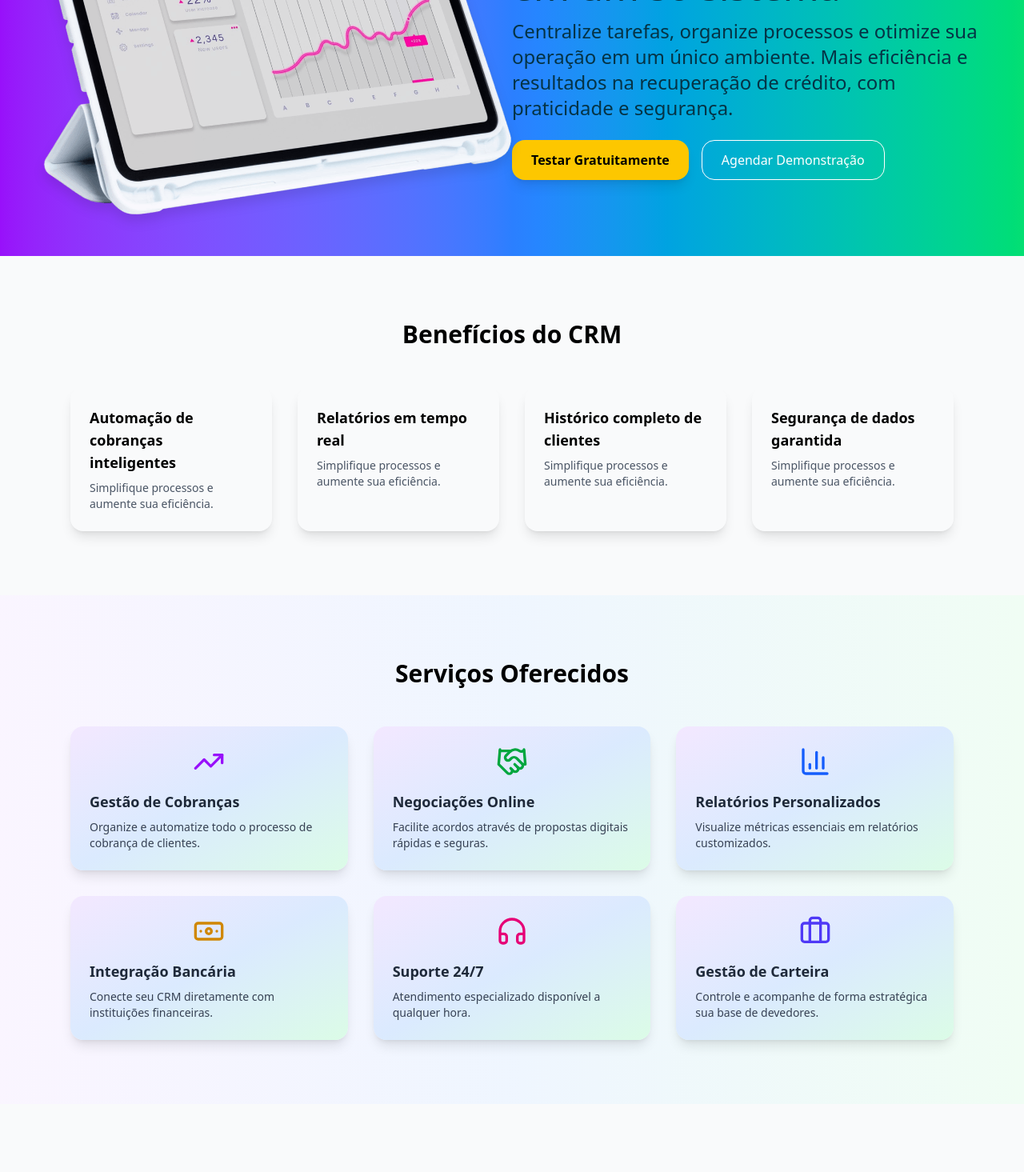
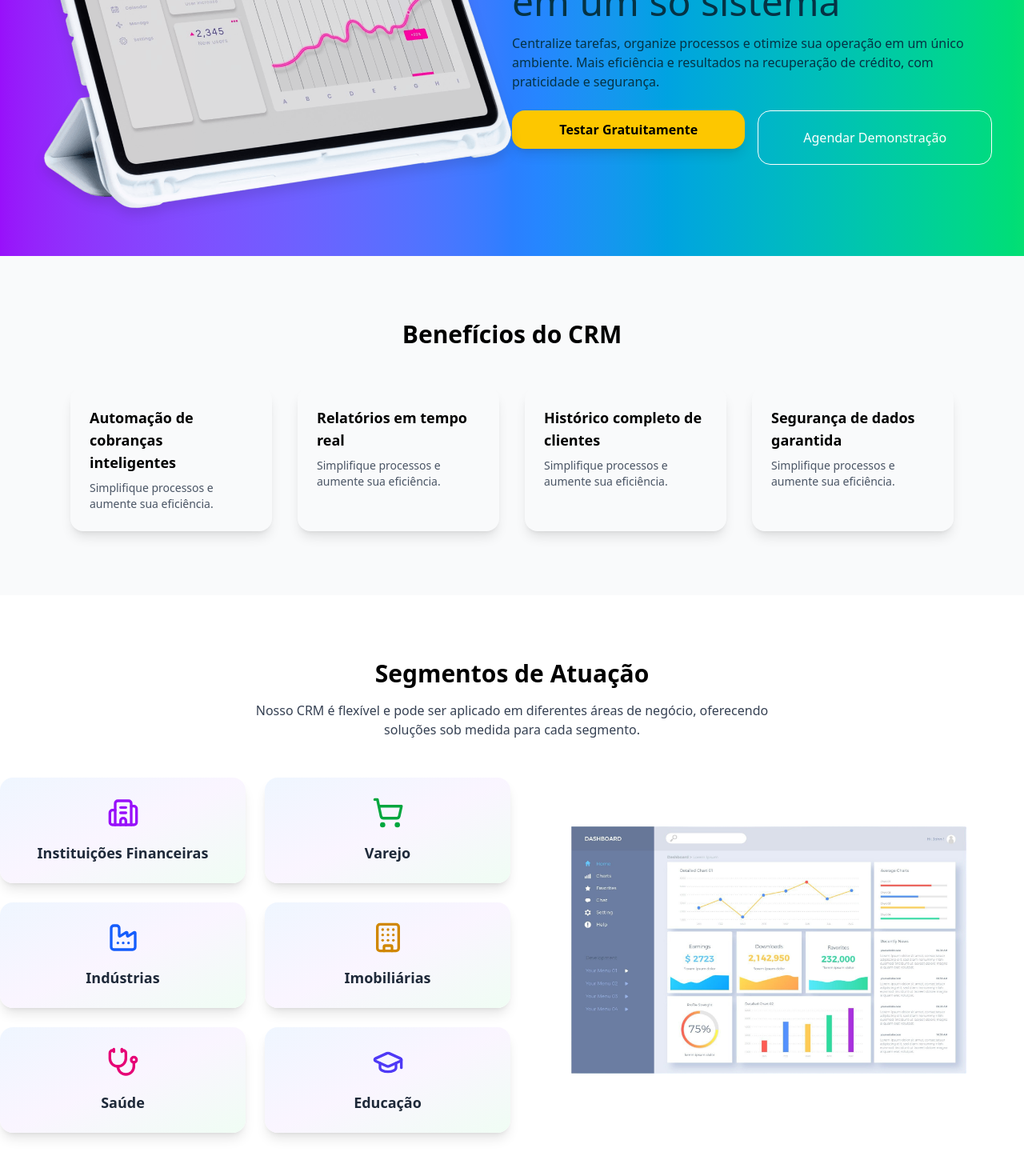
Before and after one commit to andersencypriano/Site-Cobrasis, a Next.js app: page / in a window 1280 px wide. Shown: the part 480-1945 px from the top of the page at 80% size. Built offline with nearby package versions, Linux system fonts and the light colour scheme.

Commit message:
feat: add and style mobile

```diff
--- a/src/app/page.tsx
+++ b/src/app/page.tsx
@@ -1,6 +1,7 @@
 'use client'
 import MainBanner from "@/components/layout/MainBanner";
-import { Banknote, BarChart3, Briefcase, ChevronDown, Handshake, Headphones, TrendingUp } from "lucide-react";
+import { Banknote, BarChart3, Briefcase, Building, Building2, ChevronDown, Factory, GraduationCap, Handshake, Headphones, ShoppingCart, Stethoscope, TrendingUp } from "lucide-react";
+import Image from "next/image";
 import { useState } from "react";
 
 export default function Home() {
@@ -49,6 +50,41 @@ export default function Home() {
               </p>
             </div>
           ))}
+        </div>
+      </section>
+
+      {/* Segmentos */}
+      <section id="segmentos" className="py-20 bg-white">
+        <div className="px-3 md:px-0 container mx-auto text-center mb-12">
+          <h2 className="text-3xl font-bold text-black">Segmentos de Atuação</h2>
+          <p className="text-gray-700 mt-4 max-w-2xl mx-auto">Nosso CRM é flexível e pode ser aplicado em diferentes áreas de negócio, oferecendo soluções sob medida para cada segmento.</p>
+        </div>
+        <div className="px-3 md:px-0 container mx-auto grid md:grid-cols-2 gap-1 items-center">
+          {/* Segmentos */}
+          <div className="grid grid-cols-2 gap-6">
+            {[
+              { icon: <Building2 className="w-10 h-10 text-purple-600" />, title: "Instituições Financeiras" },
+              { icon: <ShoppingCart className="w-10 h-10 text-green-600" />, title: "Varejo" },
+              { icon: <Factory className="w-10 h-10 text-blue-600" />, title: "Indústrias" },
+              { icon: <Building className="w-10 h-10 text-yellow-600" />, title: "Imobiliárias" },
+              { icon: <Stethoscope className="w-10 h-10 text-pink-600" />, title: "Saúde" },
+              { icon: <GraduationCap className="w-10 h-10 text-indigo-600" />, title: "Educação" },
+            ].map((seg, i) => (
+              <div key={i} className="p-6 rounded-2xl shadow-lg bg-gradient-to-br from-blue-50 via-purple-50 to-green-50 hover:scale-105 transition">
+                <div className="mb-4 flex justify-center">{seg.icon}</div>
+                <h3 className="font-semibold text-lg text-center text-gray-800">{seg.title}</h3>
+              </div>
+            ))}
+          </div>
+          {/* Ilustração */}
+          <div className="flex justify-center">
+            <Image
+              src="/assets/images/dashboard-user-panel-template.png"
+              width={600}
+              height={449}
+              alt="Picture of the author"
+            />
+          </div>
         </div>
       </section>
 
@@ -136,7 +172,7 @@ export default function Home() {
 
       {/* Contato */}
       <section id="contato" className="py-20">
-        <div className="max-w-4xl mx-auto text-center mb-12">
+        <div className="px-3 md:px-0 max-w-4xl mx-auto text-center mb-12">
           <h2 className="text-3xl font-bold">Entre em Contato</h2>
           <p className="text-gray-700 mt-4">Preencha o formulário abaixo e nossa equipe retornará em breve.</p>
         </div>
--- a/src/components/layout/MainBanner.tsx
+++ b/src/components/layout/MainBanner.tsx
@@ -3,8 +3,8 @@ import Image from "next/image";
 export default function MainBanner() {
   return (
     <div className="relative min-h-screen flex items-center justify-center bg-gradient-to-r from-purple-600 via-blue-500 to-green-400 text-white p-10 pt-32">
-      <div className="container mx-auto pt-[10rem] md:flex md:items-center md:justify-between">
-        <div className="w-1/2 drop-shadow-xl">
+      <div className="container mx-auto md:flex md:pt-[10rem] md:items-center md:justify-between md:flex-row">
+        <div className="none mb-4 md:w-1/2 drop-shadow-xl md:block">
           <Image
             src="/assets/images/digital-tablet-screen-smart-tech.png"
             width={600}
@@ -12,20 +12,20 @@ export default function MainBanner() {
             alt="Picture of the author"
           />
         </div>
-        <div className="w-1/2">
-          <h1 className="md:text-5xl bold text-cyan-950 mb-4">
+        <div className="md:w-1/2">
+          <h1 className="text-2xl md:text-5xl bold text-cyan-950 mb-4">
             A solução completa para gestão de inadimplência em um só sistema
           </h1>
-          <p className="text-2xl text-cyan-950 mb-6">
+          <p className="text-[1rem] mb:text-2xl text-cyan-950 mb-6">
             Centralize tarefas, organize processos e otimize sua operação em um
             único ambiente. Mais eficiência e resultados na recuperação de
             crédito, com praticidade e segurança.
           </p>
-          <div className="flex gap-4">
-            <button className="px-6 py-3 bg-yellow-400 text-black font-semibold rounded-2xl shadow-lg hover:bg-yellow-300 transition cursor-pointer">
+          <div className="md:flex gap-4">
+            <button className="mb-5 w-full px-6 py-3 bg-yellow-400 text-black font-semibold rounded-2xl shadow-lg hover:bg-yellow-300 transition cursor-pointer">
               Testar Gratuitamente
             </button>
-            <button className="px-6 py-3 border border-white rounded-2xl ont-semibold hover:bg-white hover:text-black transition cursor-pointer">
+            <button className="w-full px-6 py-3 border border-white rounded-2xl ont-semibold hover:bg-white hover:text-black transition cursor-pointer">
               Agendar Demonstração
             </button>
           </div>
```
Also changed, not shown: public/assets/images/Spice-CRM-mockup.png (added), public/assets/images/dashboard-user-panel-template.png (added).
